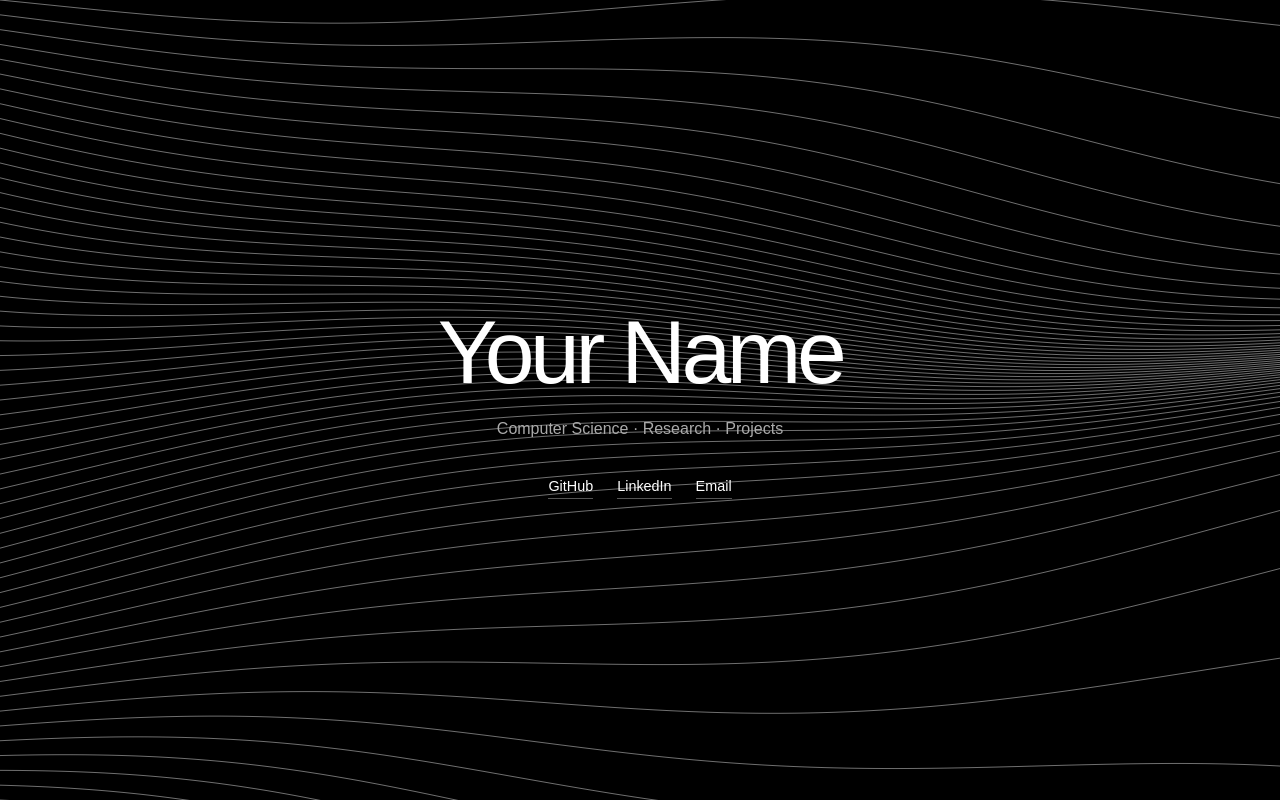
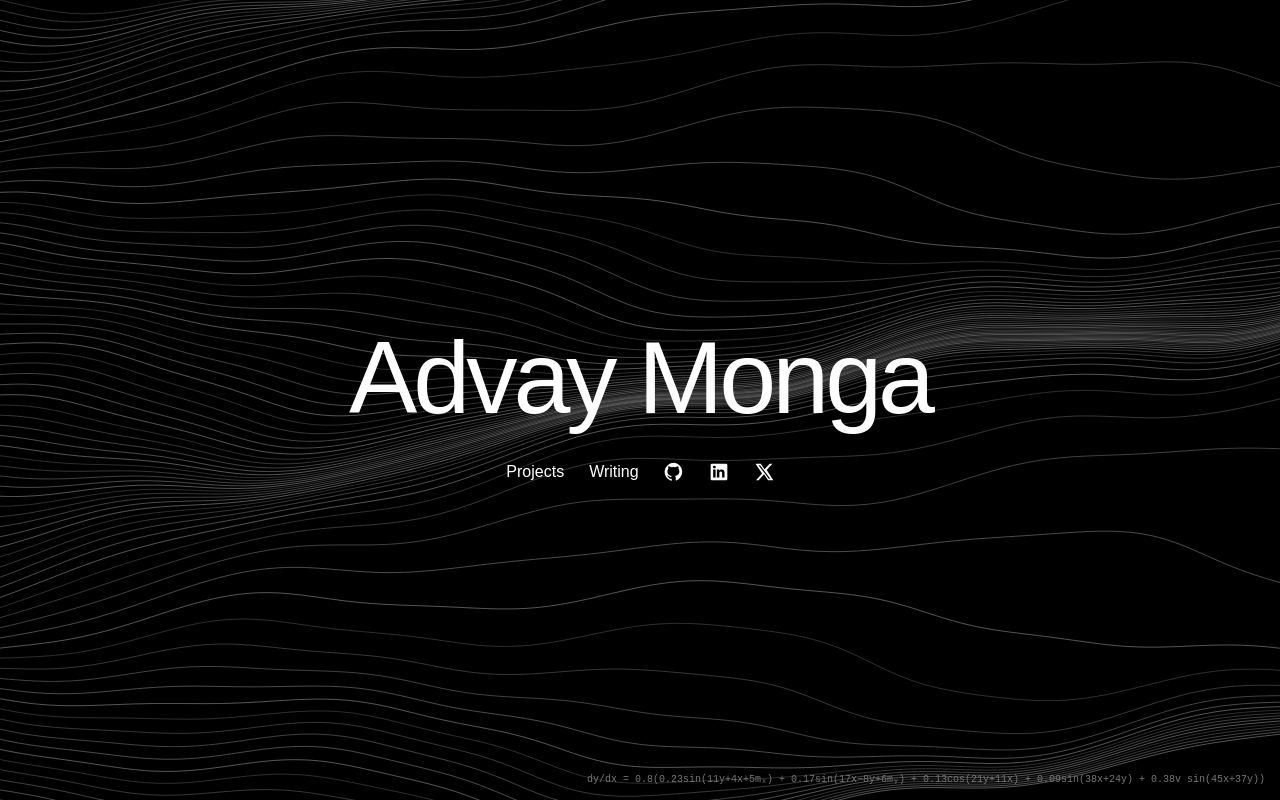
Before and after one commit to AdvayMonga/AdvayMonga.github.io, a plain HTML site: page background.html in a window 1280 px wide. Drawn offline with Linux system fonts and the light colour scheme.

Commit message:
Add profile links
Co-Authored-By: Claude Sonnet 5.5 <noreply@anthropic.com>

```diff
--- a/background.html
+++ b/background.html
@@ -1,223 +1,154 @@
 
 <!DOCTYPE html>
-<html lang="en">
+<html>
 <head>
-  <meta charset="UTF-8">
-  <meta name="viewport" content="width=device-width, initial-scale=1.0">
-  <title>Personal Website</title>
-
+<meta name="viewport" content="width=device-width, initial-scale=1">
+<title>Advay Monga</title>
 <style>
-    * {
-      box-sizing: border-box;
-    }
-
-    html, body {
+  body {
     margin: 0;
-      width: 100%;
-      min-height: 100%;
-      background: #000;
-      color: #fff;
+    background: black;
+    color: white;
     font-family: Arial, sans-serif;
   }
 
   canvas {
     position: fixed;
     inset: 0;
-      width: 100%;
-      height: 100%;
-      z-index: 0;
-      pointer-events: none;
+    z-index: -1;
   }
 
-    .content {
-      position: relative;
-      z-index: 1;
-      min-height: 100vh;
+  main {
+    height: 100vh;
     display: flex;
     flex-direction: column;
+    align-items: center;
     justify-content: center;
-      align-items: center;
-      text-align: center;
-      pointer-events: none;
   }
 
   h1 {
-      font-size: clamp(3rem, 7vw, 6rem);
+    font-size: clamp(3rem, 8vw, 7rem);
     font-weight: 400;
-      letter-spacing: -0.05em;
-      margin: 0;
+    letter-spacing: -4px;
+    margin: 0 0 25px;
   }
 
-    p {
-      color: #aaa;
-      font-size: 1rem;
-      margin-top: 16px;
-    }
-
-    .links {
+  nav {
     display: flex;
-      gap: 24px;
-      margin-top: 24px;
-      pointer-events: auto;
+    align-items: center;
+    gap: 25px;
   }
 
   a {
     color: white;
     text-decoration: none;
-      font-size: 0.9rem;
-      border-bottom: 1px solid #555;
-      padding-bottom: 4px;
-      transition: border-color 0.2s;
   }
 
-    a:hover {
-      border-color: white;
+  a:hover { opacity: 0.6; }
+
+  svg {
+    width: 20px;
+    height: 20px;
+    fill: white;
+    vertical-align: middle;
+  }
+
+  #equation {
+    position: fixed;
+    bottom: 15px;
+    right: 15px;
+    font: 10px monospace;
+    color: #777;
   }
 </style>
 </head>
-
 <body>
 
-  <canvas id="background"></canvas>
+<canvas id="canvas"></canvas>
 
-  <main class="content">
-    <h1>Your Name</h1>
-    <p>Computer Science · Research · Projects</p>
+<main>
+  <h1>Advay Monga</h1>
+  <nav>
+    <a href="projects.html">Projects</a>
+    <a href="writing.html">Writing</a>
 
-    <div class="links">
-      <a href="https://github.com/" target="_blank" rel="noopener noreferrer">GitHub</a>
-      <a href="https://linkedin.com/" target="_blank" rel="noopener noreferrer">LinkedIn</a>
-      <a href="mailto:you@example.com">Email</a>
-    </div>
+    <a href="https://github.com/AdvayMonga" aria-label="GitHub">
+      <svg viewBox="0 0 24 24">
+        <path d="M12 .8a11.2 11.2 0 0 0-3.54 21.83c.56.1.77-.24.77-.54v-2.1c-3.13.68-3.79-1.33-3.79-1.33-.51-1.3-1.25-1.65-1.25-1.65-1.02-.7.08-.69.08-.69 1.13.08 1.73 1.16 1.73 1.16 1 .1.77.63 2.45.8.46-.72.67-1.26.77-1.55-2.5-.28-5.13-1.25-5.13-5.56 0-1.23.44-2.23 1.16-3.02-.12-.29-.5-1.43.11-2.97 0 0 .95-.3 3.08 1.15a10.7 10.7 0 0 1 5.6 0c2.14-1.45 3.08-1.15 3.08-1.15.61 1.54.23 2.68.11 2.97.73.79 1.16 1.79 1.16 3.02 0 4.32-2.64 5.28-5.15 5.55.39.34.83 1 .83 2.02v3c0 .3.2.65.78.54A11.2 11.2 0 0 0 12 .8Z"/>
+      </svg>
+    </a>
+
+    <a href="https://www.linkedin.com/in/advay-monga-045735235/" aria-label="LinkedIn">
+      <svg viewBox="0 0 24 24">
+        <path d="M20.45 2H3.55A1.55 1.55 0 0 0 2 3.55v16.9A1.55 1.55 0 0 0 3.55 22h16.9A1.55 1.55 0 0 0 22 20.45V3.55A1.55 1.55 0 0 0 20.45 2ZM7.93 18.65H4.96V9.1h2.97v9.55ZM6.45 7.8a1.72 1.72 0 1 1 0-3.44 1.72 1.72 0 0 1 0 3.44Zm12.2 10.85h-2.96V14c0-1.1-.02-2.5-1.52-2.5-1.53 0-1.76 1.19-1.76 2.42v4.73H9.45V9.1h2.84v1.3h.04c.4-.74 1.36-1.52 2.8-1.52 3 0 3.52 1.97 3.52 4.53v5.24Z"/>
+      </svg>
+    </a>
+
+    <a href="https://x.com/AdvayMonga" aria-label="X">
+      <svg viewBox="0 0 24 24">
+        <path d="M18.9 2H22l-6.77 7.73L23.2 22h-6.24l-4.9-7.43L5.57 22H2.45l7.24-8.28L1.8 2h6.4l4.43 6.76L18.9 2Zm-1.1 18h1.73L7.25 3.9H5.4L17.8 20Z"/>
+      </svg>
+    </a>
+  </nav>
 </main>
 
+<div id="equation">
+  dy/dx = 0.8(0.23sin(11y+4x+5mₓ) + 0.17sin(17x−8y+6mᵧ) + 0.13cos(21y+11x) + 0.09sin(38x+24y) + 0.38v sin(45x+37y))
+</div>
+
 <script>
-    const canvas = document.getElementById("background");
+const canvas = document.getElementById("canvas");
 const ctx = canvas.getContext("2d");
 
-    let W, H;
+let W, H, mx = 0.5, my = 0.5, energy = 0;
 
-    const mouse = {
-      x: 0.5,
-      y: 0.5,
-      targetX: 0.5,
-      targetY: 0.5,
-      energy: 0,
-      lastX: null,
-      lastY: null,
-      lastTime: null
+function resize() {
+  W = canvas.width = innerWidth;
+  H = canvas.height = innerHeight;
+}
+
+onresize = resize;
+resize();
+
+onpointermove = e => {
+  const x = e.clientX / W, y = e.clientY / H;
+  energy = Math.min(1, energy + Math.hypot(x - mx, y - my) * 3);
+  mx = x;
+  my = y;
 };
 
-    // Resize canvas to match the screen
-    function resize() {
-      W = window.innerWidth;
-      H = window.innerHeight;
-
-      const dpr = Math.min(window.devicePixelRatio || 1, 2);
-
-      canvas.width = Math.round(W * dpr);
-      canvas.height = Math.round(H * dpr);
-
-      ctx.setTransform(dpr, 0, 0, dpr, 0, 0);
+function field(x, y) {
+  return 0.23 * Math.sin(11*y + 4*x + 5*mx)
+       + 0.17 * Math.sin(17*x - 8*y + 6*my)
+       + 0.13 * Math.cos(21*y + 11*x)
+       + 0.09 * Math.sin(38*x + 24*y)
+       + 0.38 * energy * Math.sin(45*x + 37*y);
 }
 
-    window.addEventListener("resize", resize);
-    resize();
+function draw() {
+  ctx.fillStyle = "black";
+  ctx.fillRect(0, 0, W, H);
+  ctx.lineWidth = 0.7;
 
-    // Track mouse position and movement speed
-    window.addEventListener("pointermove", (e) => {
-      const x = e.clientX / W;
-      const y = e.clientY / H;
-      const now = performance.now();
-
-      if (mouse.lastTime !== null) {
-        const dt = Math.max((now - mouse.lastTime) / 1000, 0.001);
-
-        const distance = Math.hypot(
-          x - mouse.lastX,
-          y - mouse.lastY
-        );
-
-        const velocity = distance / dt;
-
-        mouse.energy = Math.min(
-          1,
-          mouse.energy + velocity * 0.045
-        );
-      }
-
-      mouse.targetX = x;
-      mouse.targetY = y;
-
-      mouse.lastX = x;
-      mouse.lastY = y;
-      mouse.lastTime = now;
-    });
-
-    // Mathematical vector field
-    // Returns slope dy/dx at position (x,y)
-    function field(x, y) {
-      const frequency = 3 + mouse.y * 8;
-      const bend = (mouse.x - 0.5) * 5;
-
-      const wave1 =
-        0.32 * Math.sin(y * frequency + bend);
-
-      const wave2 =
-        0.18 * Math.cos(x * 7 + y * 4);
-
-      const turbulence =
-        mouse.energy *
-        0.65 *
-        Math.sin(x * 34 + y * 27);
-
-      return wave1 + wave2 + turbulence;
-    }
-
-    // Draw mathematical curves
-    function draw() {
-      ctx.fillStyle = "#000";
-      ctx.fillRect(0, 0, W, H);
-
-      // Smooth mouse movement
-      mouse.x += (mouse.targetX - mouse.x) * 0.045;
-      mouse.y += (mouse.targetY - mouse.y) * 0.045;
-
-      // Gradually reduce turbulence
-      mouse.energy *= 0.965;
-
-      const numberOfLines = 55;
-      const step = 5;
-
-      ctx.strokeStyle = "rgba(255,255,255,0.55)";
-      ctx.lineWidth = 0.8;
-
-      for (let i = 0; i < numberOfLines; i++) {
-        let y = (i / (numberOfLines - 1)) * H;
-
+  for (let i = 0; i < 80; i++) {
+    let y = i * H / 79;
     ctx.beginPath();
     ctx.moveTo(0, y);
 
-        for (let x = 0; x <= W; x += step) {
-          const nx = x / W;
-          const ny = y / H;
-
-          const slope = field(nx, ny);
-
-          // Euler integration
-          y += slope * step * 0.55;
-
-          ctx.lineTo(x + step, y);
+    for (let x = 0; x < W; x += 4) {
+      y += field(x / W, y / H) * 3.2;
+      ctx.lineTo(x + 4, y);
     }
 
+    ctx.strokeStyle = `rgba(255,255,255,${0.26 + (i % 5) * 0.055})`;
     ctx.stroke();
   }
 
+  energy *= 0.956;
   requestAnimationFrame(draw);
 }
 
 draw();
 </script>
-
 </body>
 </html>
```
Lines whose indentation alone changed are shown as unchanged.
